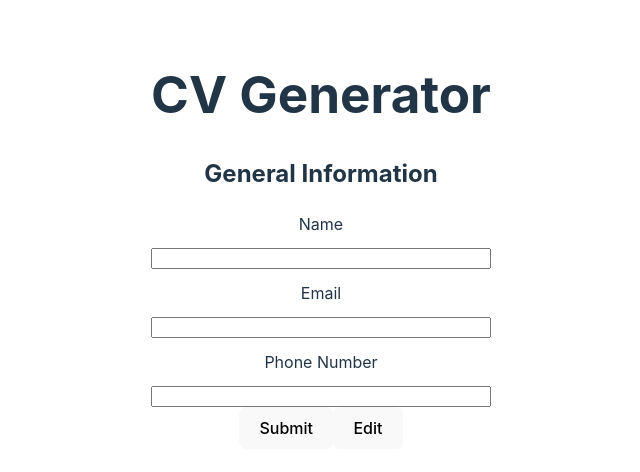
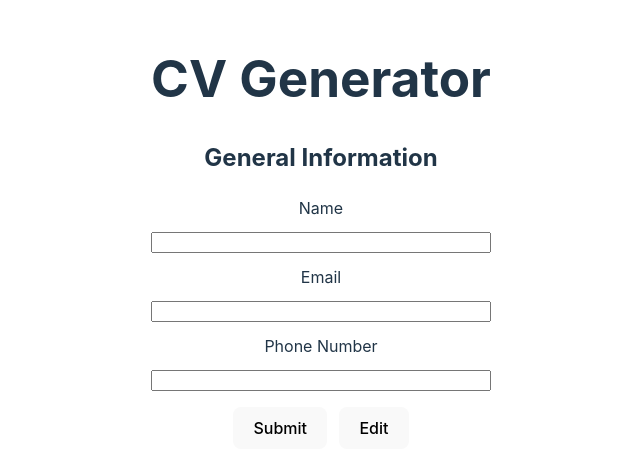
Before and after one commit to worsleyj/odin-first-react-project, a React (Vite) app: page / in a window 1280 px wide. Shown: the part 160-632 px from the top of the page, without its empty margins (319-959 px from the left). Built offline with nearby package versions, Linux system fonts and the light colour scheme.

Commit message:
tweak button margins

```diff
--- a/src/index.css
+++ b/src/index.css
@@ -43,6 +43,7 @@ h1 {
 }
 
 button {
+  margin: 16px 6px;
   border-radius: 8px;
   border: 1px solid transparent;
   padding: 0.6em 1.2em;
```
